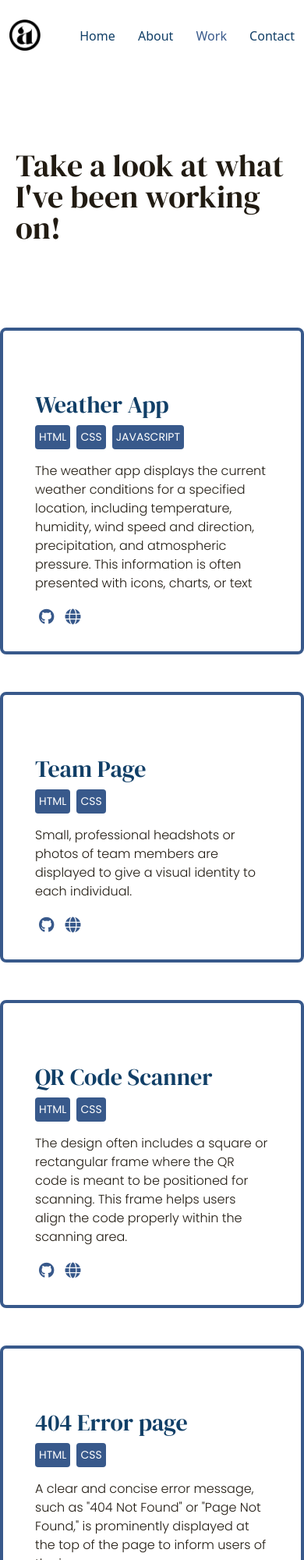
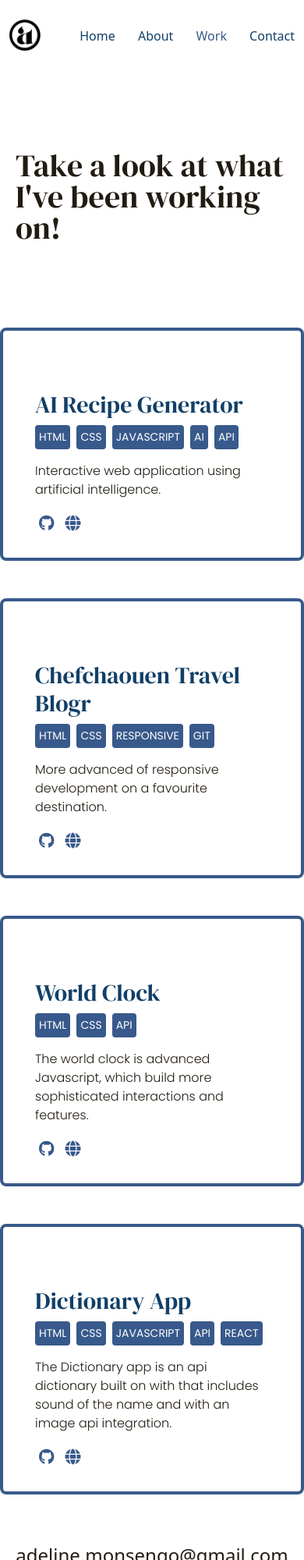
Before and after one commit to Adi26-pixel/Final_portfolio, a plain HTML site: page work.html in a window 390 px wide. Shown: the top 2000 px of the page at 78% size. Drawn offline with nearby package versions, Linux system fonts and the light colour scheme.

Commit message:
Updated the projects

```diff
--- a/work.html
+++ b/work.html
@@ -2,25 +2,30 @@
 <html lang="en">
   <head>
     <meta charset="UTF-8" />
+    <link rel="icon" type="image/svg+xml" href="/images/Letter a 2.png" />
     <meta name="viewport" content="width=device-width, initial-scale=1.0" />
     <title>Adeline Front-end Developer work</title>
     <link
       href="https://cdn.jsdelivr.net/npm/bootstrap@5.3.2/dist/css/bootstrap.min.css"
       rel="stylesheet"
       integrity="sha384-T3c6CoIi6uLrA9TneNEoa7RxnatzjcDSCmG1MXxSR1GAsXEV/Dwwykc2MPK8M2HN"
-      crossorigin="anonymous" />
+      crossorigin="anonymous"
+    />
     <script
       src="https://cdn.jsdelivr.net/npm/bootstrap@5.3.2/dist/js/bootstrap.bundle.min.js"
       integrity="sha384-C6RzsynM9kWDrMNeT87bh95OGNyZPhcTNXj1NW7RuBCsyN/o0jlpcV8Qyq46cDfL"
-      crossorigin="anonymous"></script>
+      crossorigin="anonymous"
+    ></script>
     <script
       src="https://kit.fontawesome.com/d139762293.js"
-      crossorigin="anonymous"></script>
+      crossorigin="anonymous"
+    ></script>
     <link rel="preconnect" href="https://fonts.googleapis.com" />
     <link rel="preconnect" href="https://fonts.gstatic.com" crossorigin />
     <link
       href="https://fonts.googleapis.com/css2?family=DM+Serif+Display:ital@0;1&family=Poppins:ital,wght@0,100;0,200;0,300;0,400;0,500;0,600;0,700;0,800;0,900;1,100;1,200;1,300;1,400;1,500;1,600;1,700;1,800;1,900&display=swap"
-      rel="stylesheet" />
+      rel="stylesheet"
+    />
     <link rel="stylesheet" href="/styles/styles.css" />
   </head>
   <body>
@@ -42,109 +47,152 @@
     </div>
     <div class="container">
       <div class="row mb-5 design-border p-4">
-        <div class="col d-none d-lg-block"">
+        <div class="col d-none d-lg-block">
           <img
-            src="/images/Weather Project.png"
-            alt="Weather project"
-            class="img-fluid" />
+            src="/images/AI recipe generator.png"
+            alt="AI recipe generator"
+            class="img-fluid rounded img-card"
+          />
         </div>
         <div class="col">
           <div class="project-description mt-5">
-            <h3>Weather App</h3>
+            <h3>AI Recipe Generator</h3>
             <ul class="d-flex gap-2 mb-3">
               <li>HTML</li>
               <li>CSS</li>
               <li>JAVASCRIPT</li>
+              <li>AI</li>
+              <li>API</li>
             </ul>
-            <p>
-              The weather app displays the current weather conditions for a
-              specified location, including temperature, humidity, wind speed
-              and direction, precipitation, and atmospheric pressure. This
-              information is often presented with icons, charts, or text
-            </p>
+            <p>Interactive web application using artificial intelligence.</p>
             <div class="website-links">
-              <a href="https://github.com/Adi26-pixel/Weather_App.git" target="_blank"><i class="fa-brands fa-github"></i></a>
-              <a href="https://zippy-starburst-61a28b.netlify.app/" target="_blank"><i class="fa-solid fa-globe"></i></a>
+              <a
+                href="https://github.com/Adi26-pixel/ai-generator.git"
+                target="_blank"
+                ><i class="fa-brands fa-github"></i
+              ></a>
+              <a
+                href="https://declicious-ai-recipe-generator.netlify.app/"
+                target="_blank"
+                ><i class="fa-solid fa-globe"></i
+              ></a>
             </div>
           </div>
         </div>
       </div>
       <div class="row mb-5 design-border p-4">
-        <div class="col d-none d-lg-block"">
+        <div class="col">
+          <div class="project-description mt-5">
+            <h3>Chefchaouen Travel Blogr</h3>
+            <ul class="d-flex gap-2 mb-3">
+              <li>HTML</li>
+              <li>CSS</li>
+              <li>RESPONSIVE</li>
+              <li>GIT</li>
+            </ul>
+            <p>
+              More advanced of responsive development on a favourite
+              destination.
+            </p>
+            <div class="website-links">
+              <a
+                href="https://github.com/Adi26-pixel/travel-project.git"
+                target="_blank"
+                ><i class="fa-brands fa-github"></i
+              ></a>
+              <a
+                href="https://fanciful-sunshine-5fed65.netlify.app/"
+                target="_blank"
+                ><i class="fa-solid fa-globe"></i
+              ></a>
+            </div>
+          </div>
+        </div>
+        <div class="col d-none d-lg-block">
           <img
-            src="/images/Team Page.png"
-            alt="Weather project"
-            class="img-fluid" />
+            src="/images/resposive page.png"
+            alt="Chefchaouen Travel page"
+            class="img-fluid rounded img-card"
+          />
+        </div>
+      </div>
+      <div class="row mb-5 design-border p-4">
+        <div class="col d-none d-lg-block">
+          <img
+            src="/images/world clock.png"
+            alt="world clock"
+            class="img-fluid rounded img-card"
+          />
         </div>
         <div class="col">
           <div class="project-description mt-5">
-            <h3>Team Page</h3>
+            <h3>World Clock</h3>
             <ul class="d-flex gap-2 mb-3">
               <li>HTML</li>
               <li>CSS</li>
+              <li>API</li>
             </ul>
             <p>
-              Small, professional headshots or photos of team members are
-              displayed to give a visual identity to each individual.
+              The world clock is advanced Javascript, which build more
+              sophisticated interactions and features.
             </p>
             <div class="website-links">
-              <a href="https://github.com/Adi26-pixel/Team-Page.git" target="_blank"><i class="fa-brands fa-github"></i></a>
-              <a href="https://beautiful-frangipane-92604f.netlify.app/" target="_blank"><i class="fa-solid fa-globe"></i></a>
+              <a
+                href="https://github.com/Adi26-pixel/world-clock.git"
+                target="_blank"
+                ><i class="fa-brands fa-github"></i
+              ></a>
+              <a
+                href="https://world-clock-js-shecodes.netlify.app/"
+                target="_blank"
+                ><i class="fa-solid fa-globe"></i
+              ></a>
             </div>
           </div>
         </div>
       </div>
       <div class="row mb-5 design-border p-4">
-        <div class="col d-none d-lg-block"">
-          <img
-            src="/images/QR Scan-desktop-preview.jpg"
-            alt="QR Scan"
-            class="img-fluid" />
-        </div>
         <div class="col">
           <div class="project-description mt-5">
-            <h3>QR Code Scanner</h3>
+            <h3>Dictionary App</h3>
             <ul class="d-flex gap-2 mb-3">
               <li>HTML</li>
               <li>CSS</li>
+              <li>JAVASCRIPT</li>
+              <li>API</li>
+              <li>REACT</li>
             </ul>
             <p>
-              The design often includes a square or rectangular frame where the QR code is meant to be positioned for scanning. This frame helps users align the code properly within the scanning area.
+              The Dictionary app is an api dictionary built on with that
+              includes sound of the name and with an image api integration.
             </p>
             <div class="website-links">
-              <a href="https://github.com/Adi26-pixel/qr-code-component-main.git" target="_blank"><i class="fa-brands fa-github"></i></a>
-              <a href="https://jade-frangipane-ea2578.netlify.app/" target="_blank"><i class="fa-solid fa-globe"></i></a>
+              <a
+                href="https://github.com/Adi26-pixel/dictionary-project.git"
+                target="_blank"
+                ><i class="fa-brands fa-github"></i
+              ></a>
+              <a
+                href="https://lucky-cranachan-33665f.netlify.app/"
+                target="_blank"
+                ><i class="fa-solid fa-globe"></i
+              ></a>
             </div>
           </div>
         </div>
-      </div>
-      <div class="row mb-5 design-border p-4">
-        <div class="col d-none d-lg-block"">
+        <div class="col d-none d-lg-block">
           <img
-            src="/images/Landing page.png"
-            alt="404 Error page"
-            class="img-fluid" />
-        </div>
-        <div class="col">
-          <div class="project-description mt-5">
-            <h3>404 Error page</h3>
-            <ul class="d-flex gap-2 mb-3">
-              <li>HTML</li>
-              <li>CSS</li>
-            </ul>
-            <p>
-              A clear and concise error message, such as "404 Not Found" or "Page Not Found," is prominently displayed at the top of the page to inform users of the issue.
-            </p>
-            <div class="website-links">
-              <a href="https://github.com/Adi26-pixel/404-Not-Found-Page.git" target="_blank"><i class="fa-brands fa-github"></i></a>
-              <a href="https://ornate-croquembouche-a7f51b.netlify.app/" target="_blank"><i class="fa-solid fa-globe"></i></a>
-            </div>
+            src="/images/dictionary app.png"
+            alt="dictionary app"
+            class="img-fluid rounded img-card"
+          />
         </div>
       </div>
     </div>
     <footer>
       <div
-          class="contact-box d-flex justify-content-between mb-5 d-none d-md-flex">
+        class="contact-box d-flex justify-content-between mb-5 d-none d-md-flex"
+      >
         <div>
           <h4>Work Inquiry</h4>
           <p class="text-muted">
@@ -164,7 +212,10 @@
         <a href="https://github.com/Adi26-pixel" target="_blank">
           <i class="fa-brands fa-github"></i>
         </a>
-          <a href="https://linkedin.com/in/adeline-monsengo-addi1993" target="_blank">
+        <a
+          href="https://linkedin.com/in/adeline-monsengo-addi1993"
+          target="_blank"
+        >
           <i class="fa-brands fa-linkedin"></i>
         </a>
       </div>
```
Also changed, not shown: index.html (+1 -1 lines). Lines whose indentation alone changed are shown as unchanged.
